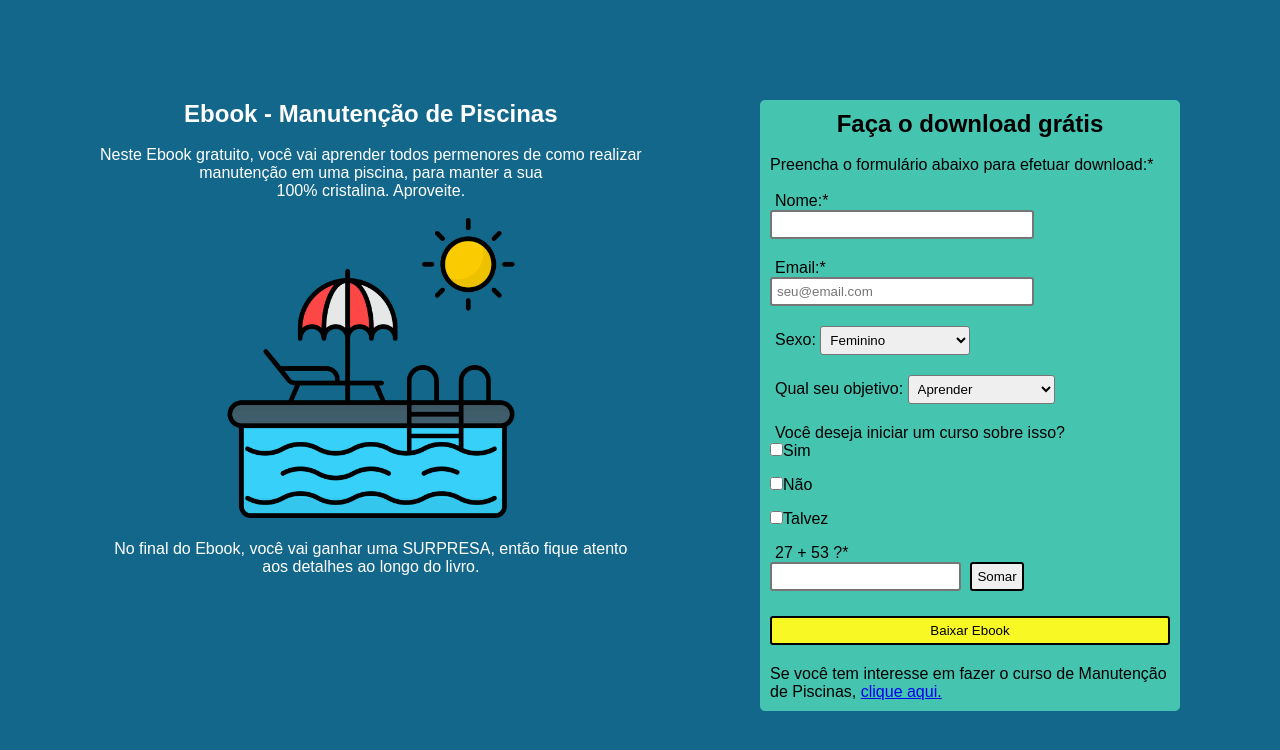
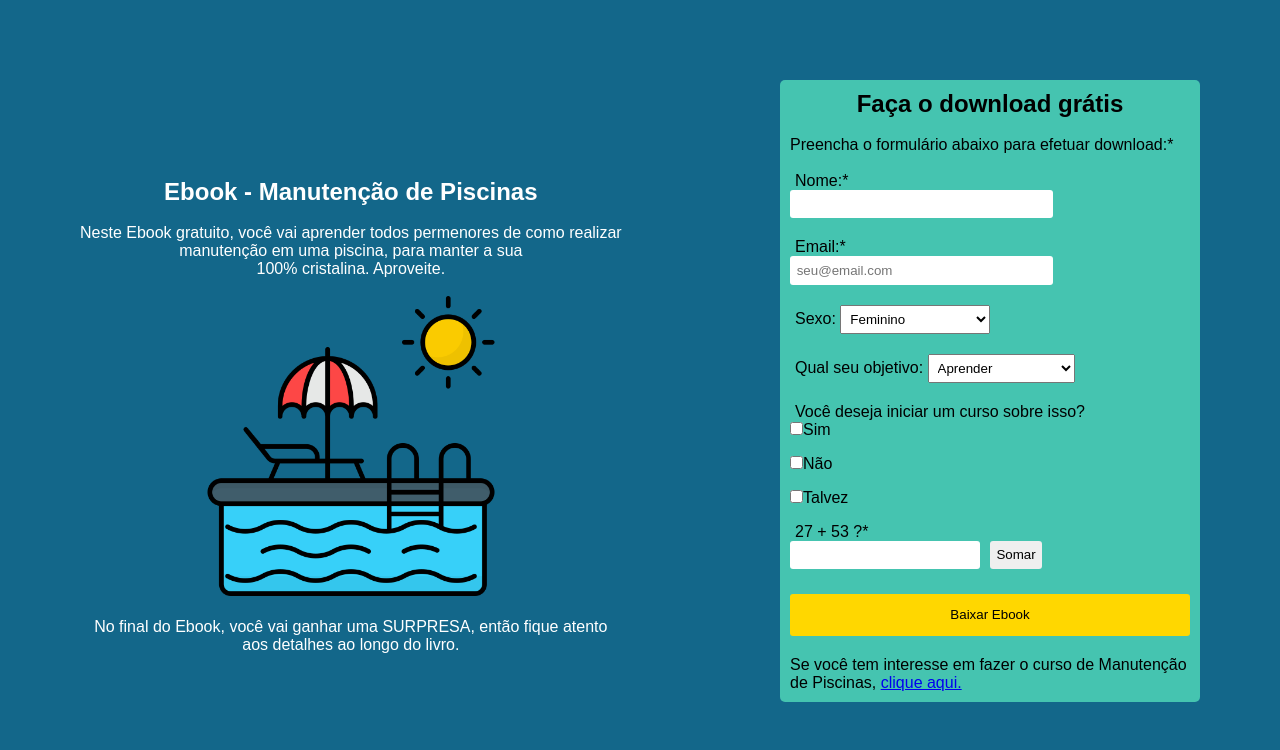
Before and after one commit to HelenLazarotti/DownloadEbook, a plain HTML site: page index.html in a window 1280 px wide. Drawn offline with Linux system fonts and the light colour scheme.

Commit message:
Update style.css

```diff
--- a/css/style.css
+++ b/css/style.css
@@ -9,14 +9,12 @@ body{
 
 }
 
-header{
-    background-color: #45C4B0;
-    padding: 15px;
-}
-
 main{
     margin-top: 50px;
-    margin: 100px;
+    display: flex;
+    justify-content: space-between;
+    align-items: center;
+    margin: 5em;
 
 }
 
@@ -32,7 +30,7 @@ nav > a{
 
 nav > a:hover{
     background-color: #012030;
-    color: rgb(255, 247, 247);
+    color: #ffff;
 }
 .busca{
     float: right;
@@ -60,20 +58,23 @@ aside{
 label, input, select{
     margin-bottom: 20px;
     padding: 5px;
-    border-radius: 3px;
-
-
 }
 input{
-    border-style: solid;
+    border: none;
+    padding: 0.5em;
+    border-radius: 3px;
 }
 .encher{
     width: 250px;
 }
 #button{
-    background-color: rgb(248, 248, 36);
+    background-color:#FFD700;
     width: 100%;
-    border-style: solid;
+    border: none;
+    padding: 1em;
+}
+#button:hover{
+    background-color: #FFFF00;
 }
 h3{
     text-align: center;
@@ -84,3 +85,6 @@ h4{
     text-align: right;
     color: black;
 }
+.right{
+    color: #008000;
+}
```
